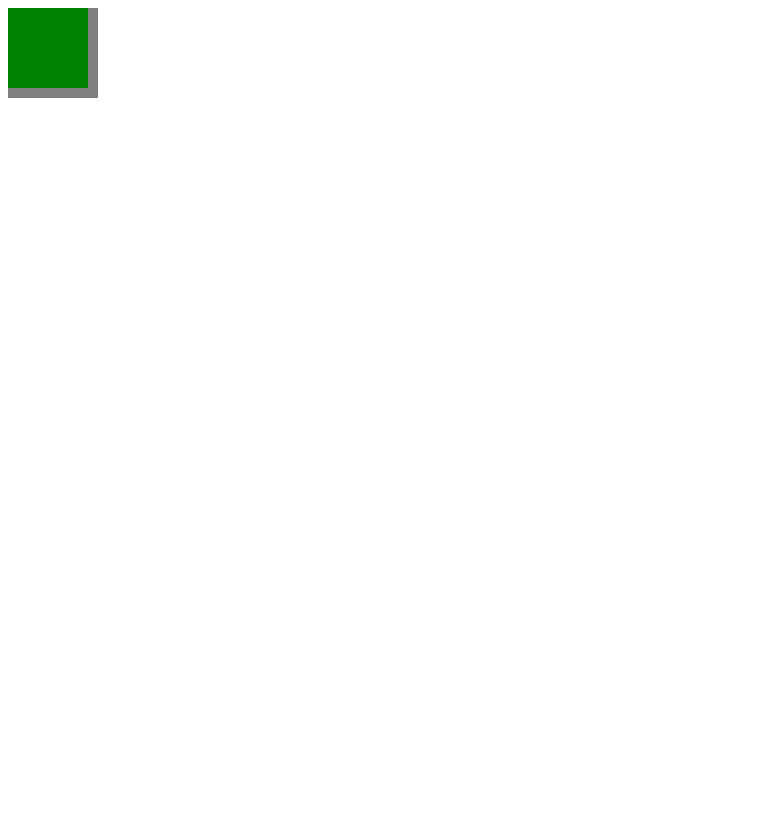
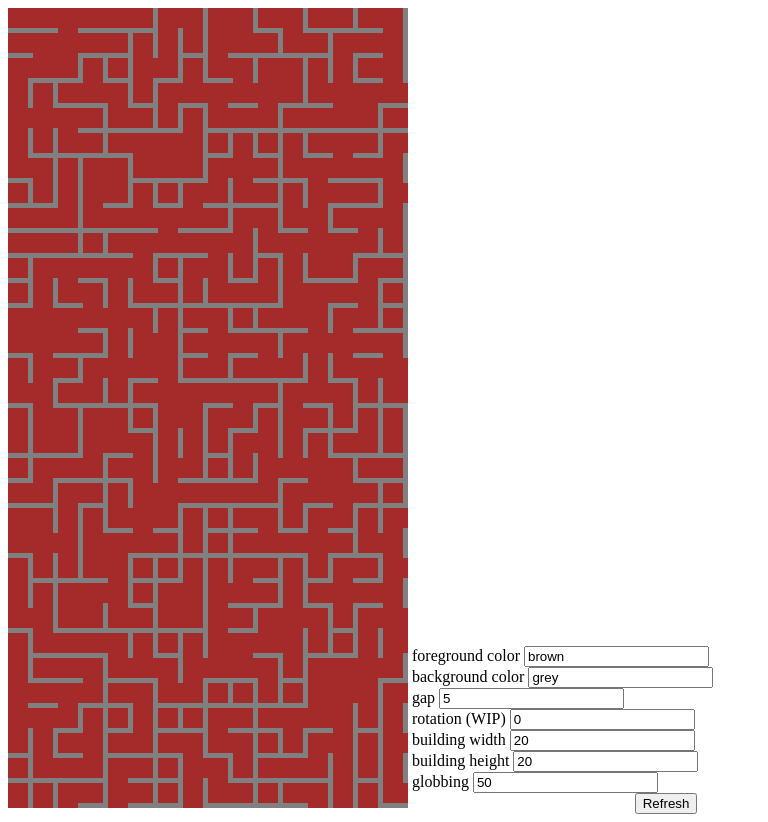
Before and after one commit to Ninjaman10p/h-mapgen, a website: page index.html in a window 1280 px wide. Shown: the whole page, without its empty margins (0-768 px from the left). Before the commit the page ends 800 px from the top, so only its background shows below. Drawn offline with Linux system fonts and the light colour scheme.

Commit message:
lot of things tbh

```diff
--- a/index.html
+++ b/index.html
@@ -2,14 +2,59 @@
 <html>
 <head>
 
+<style>
+#main {
+  resize: both;
+  background-color: #dddddd;
+  width: 400px;
+  height: 800px;
+}
 
+#controls {
+  display: inline-block;
+  width: max-content;
+}
+
+#controls > label::before {
+  content: "\A";
+  white-space: pre;
+}
+
+#refresh-button {
+  display: block;
+  margin-left: auto;
+  margin-right: 20px;
+}
+</style>
 
 </head>
 <body>
 
-<canvas>
+<canvas id="main"></canvas>
+<form id="controls">
+  <label for="a.foreground">foreground color</label>
+  <input name="a.foreground" value="brown"/>
 
-</canvas>
+  <label for="a.background">background color</label>
+  <input name="a.background" value="grey"/>
+
+  <label for="a.gap">gap</label>
+  <input type="number" name="a.gap" value="5"/>
+
+  <label for="a.rot">rotation (WIP)</label>
+  <input type="number" name="a.rot" value="0"/>
+
+  <label for="a.width">building width</label>
+  <input type="number" name="a.width" value="20"/>
+
+  <label for="a.height">building height</label>
+  <input type="number" name="a.height" value="20"/>
+
+  <label for="a.gen.prob">globbing</label>
+  <input type="number" name="a.gen.prob" value="50"/>
+
+  <button id="refresh-button">Refresh</button>
+</form>
 <script src="js/script.js"></script>
 
 </body>
--- a/js/script.js
+++ b/js/script.js
@@ -1,30 +1,74 @@
 "use strict";
-// IO
+// shared state
+const written = [];
+const active = { pos: { x: 0, y: 0 },
+    width: 20,
+    height: 20,
+    gap: 5,
+    rot: 0,
+    foreground: "green",
+    background: "grey",
+    grid: {},
+    gen: { prob: 20
+    }
+};
+// @ts-ignore
+const canvas = document.getElementById("main");
+const ctx = canvas.getContext('2d');
+// IO (shared)
 function main() {
-    const canvas = document.getElementsByTagName("canvas")[0];
-    const ctx = canvas.getContext('2d');
-    drawGrid(ctx, { pos: { x: 10, y: 10 },
-        width: 40,
-        height: 40,
-        gap: 10,
-        rot: 0,
-        foreground: "green",
-        background: "grey",
-        grid: { "0-0": { down: true, right: true },
-            "0-1": { down: false, right: true },
-            "1-0": { down: true, right: false },
-            "1-1": { down: false, right: false }
-        }
-    });
+    refresh();
 }
 main();
+// repeated IO (shared)
+function draw() {
+    for (const a of written)
+        drawGrid(ctx, a);
+    canvas.width = canvas.offsetWidth;
+    canvas.height = canvas.offsetHeight;
+    drawGrid(ctx, active);
+    requestAnimationFrame(draw);
+}
+draw();
+// IO from button
+function refresh() {
+    // @ts-ignore
+    const fields = document.querySelectorAll("#controls > input");
+    for (const i of fields) {
+        updateInput(i);
+    }
+    refreshActive();
+}
+{
+    // @ts-ignore
+    const button = document.getElementById("refresh-button");
+    if (button != null) {
+        button.addEventListener("click", refresh);
+        button.type = "button";
+    }
+}
+// IO
+function updateInput(elem) {
+    const val = (elem.type == "number" ? parseInt : id)(elem.value);
+    const target = elem.name.split(".");
+    let current = { a: active };
+    while (target.length > 1) {
+        const move = target.shift();
+        if (move == undefined)
+            return;
+        // @ts-ignore
+        current = current[move];
+    }
+    // @ts-ignore
+    current[target[0]] = val;
+}
 //IO
 function drawGrid(ctx, a) {
-    var _a, _b;
     if (ctx == null)
         return;
     const prevFill = ctx.fillStyle;
-    ctx.translate(-a.pos.x, -a.pos.y);
+    ctx.translate(a.pos.x, a.pos.y);
+    ctx.rotate(a.rot);
     const fullSq = { down: true, right: true };
     for (const key in a.grid) {
         const sqr = a.grid[key];
@@ -36,22 +80,69 @@ function drawGrid(ctx, a) {
         for (const cx of [true, false])
             for (const cy of [true, false]) {
                 let fill = (cx || sqr.right) && (cy || sqr.down);
+                const rightSq = a.grid[fromPos({ x: pos.x + 1, y: pos.y })];
+                const downSq = a.grid[fromPos({ x: pos.x, y: pos.y + 1 })];
                 if (!cx && !cy)
-                    fill && (fill = ((_a = a.grid[fromPos({ x: pos.x + 1, y: pos.y })]) !== null && _a !== void 0 ? _a : fullSq).down
-                        && ((_b = a.grid[fromPos({ x: pos.x, y: pos.y + 1 })]) !== null && _b !== void 0 ? _b : fullSq).right);
+                    fill && (fill = (rightSq !== null && rightSq !== void 0 ? rightSq : fullSq).down
+                        && (downSq !== null && downSq !== void 0 ? downSq : fullSq).right);
                 ctx.fillStyle = fill ? a.foreground : a.background;
-                ctx.fillRect(xPos + (cx ? 0 : a.width), yPos + (cy ? 0 : a.height), cx ? a.height : a.gap, cy ? a.height : a.gap);
+                if ((cy || downSq != undefined) && (cx || rightSq != undefined))
+                    ctx.fillRect(xPos + (cx ? 0 : a.width), yPos + (cy ? 0 : a.height), cx ? a.width : a.gap, cy ? a.height : a.gap);
             }
     }
-    ctx.translate(a.pos.x, a.pos.y);
+    ctx.rotate(-a.rot);
+    ctx.translate(-a.pos.x, -a.pos.y);
     ctx.fillStyle = prevFill;
 }
+//IO
+function refreshActive() {
+    const grid = {};
+    for (let x = 0; x < 40; x++)
+        for (let y = 0; y < 40; y++) {
+            console.log(active.gen.prob);
+            grid[fromPos({ x: x, y: y })] =
+                { down: wFlip(active.gen.prob / 100),
+                    right: wFlip(active.gen.prob / 100)
+                };
+        }
+    active.grid = grid;
+}
+function genPathGroups(area) {
+    const paths = getAllPaths(area);
+}
+function getAllPaths(area) {
+    return toList(area.grid)
+        .flatMap((sqr) => {
+        const pos = toPos(sqr[0]);
+        if (pos == null)
+            return [];
+        const glob = sqr[1];
+        const out = [];
+        if (!glob.down)
+            out.push({ pos: pos, down: true });
+        if (!glob.right)
+            out.push({ pos: pos, down: false });
+        return out;
+    });
+}
+// loses typing
+function toList(o) {
+    // @ts-ignore
+    return Object.keys(o).map(key => [key, o[key]]);
+}
 function fromPos(pos) {
-    return `${pos.x}-${pos.y}`;
+    return `${pos.x},${pos.y}`;
 }
 function toPos(pos) {
-    const split = pos.split('-');
+    const split = pos.split(',');
     if (split.length !== 2)
         return null;
     return { x: parseInt(split[0]), y: parseInt(split[1]) };
 }
+// random
+function wFlip(odds) {
+    return Math.random() < odds;
+}
+function id(x) {
+    return x;
+}
--- a/tsconfig.json
+++ b/tsconfig.json
@@ -11,7 +11,7 @@
     // "disableReferencedProjectLoad": true,             /* Reduce the number of projects loaded automatically by TypeScript. */
 
     /* Language and Environment */
-    "target": "es2016",                                  /* Set the JavaScript language version for emitted JavaScript and include compatible library declarations. */
+    "target": "es2019",                                  /* Set the JavaScript language version for emitted JavaScript and include compatible library declarations. */
     // "lib": [],                                        /* Specify a set of bundled library declaration files that describe the target runtime environment. */
     // "jsx": "preserve",                                /* Specify what JSX code is generated. */
     // "experimentalDecorators": true,                   /* Enable experimental support for TC39 stage 2 draft decorators. */
```
Also changed, not shown: ts/script.ts (+137 -24 lines).
